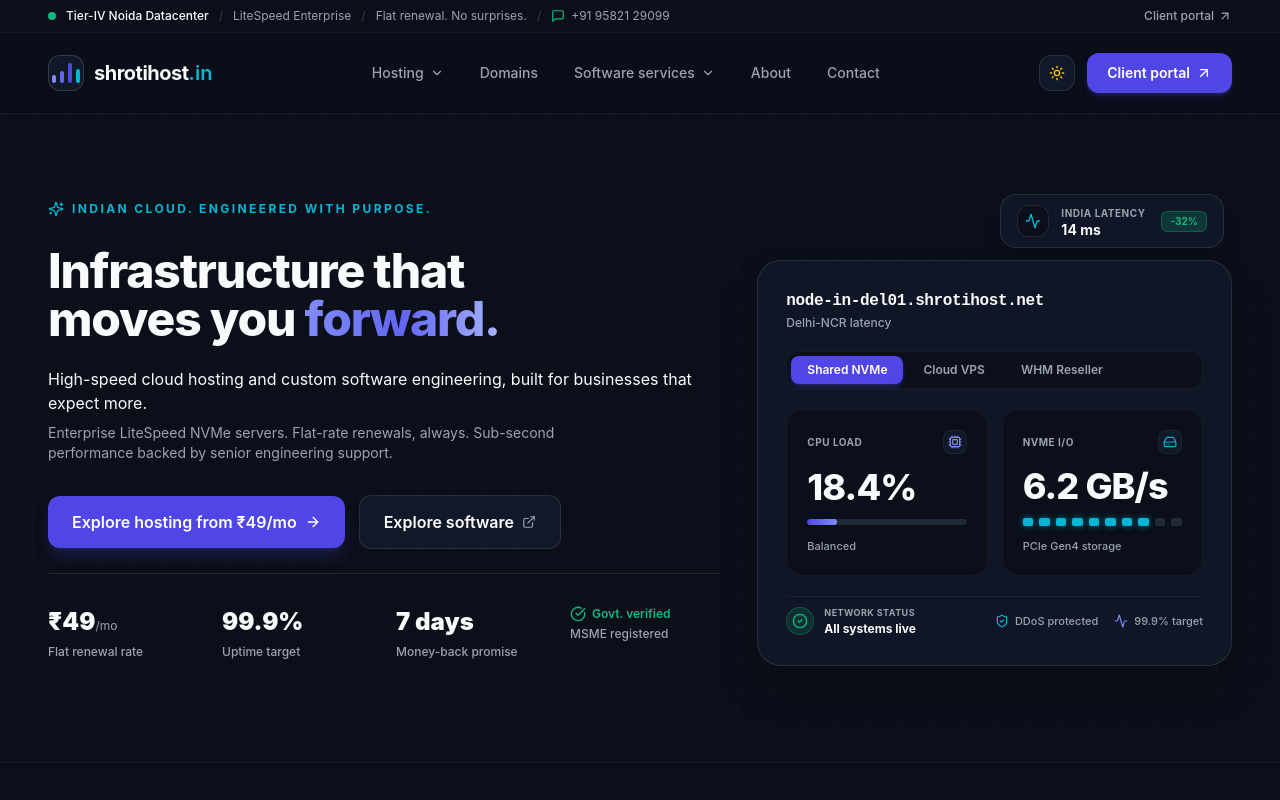
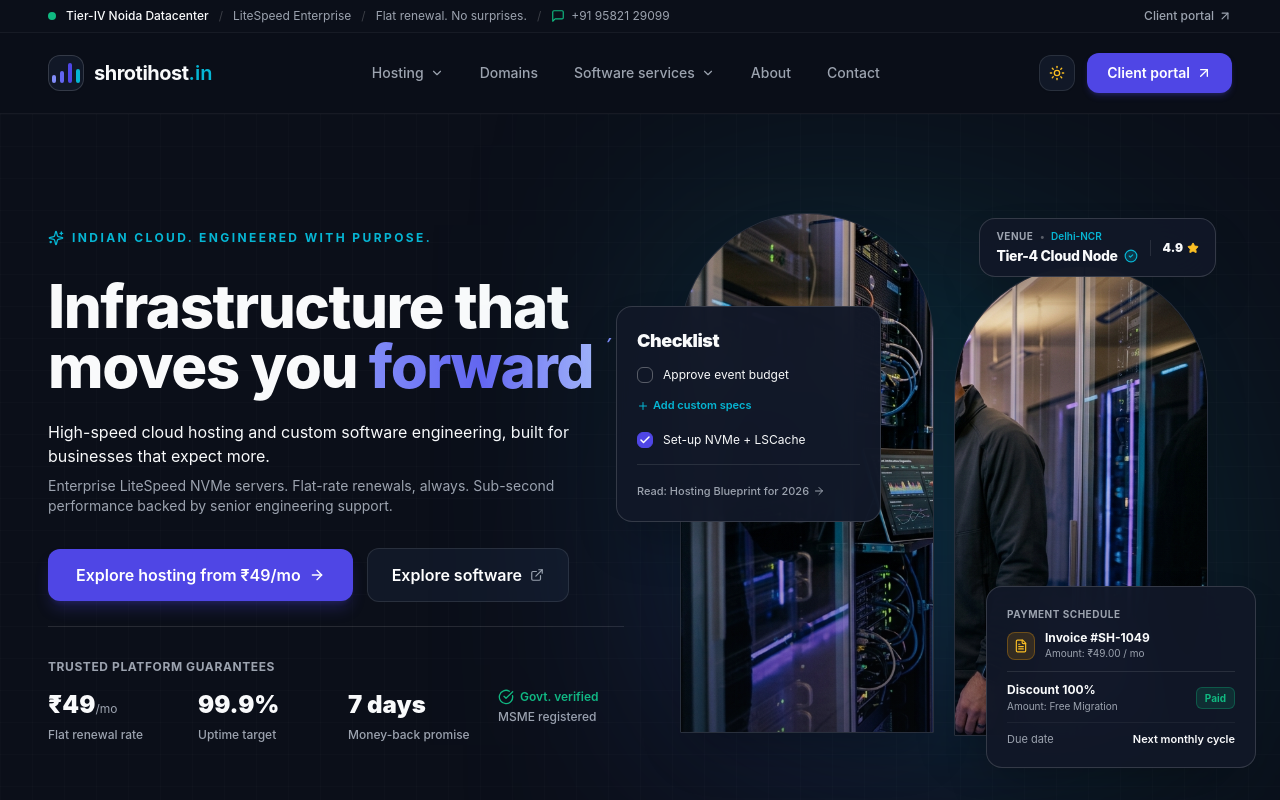
Before and after one commit to Komalgiri/shrotihost-redesign, a Next.js app: page / in a window 1280 px wide. Shown: the top 800 px of the page. Built offline with nearby package versions, Linux system fonts and the light colour scheme.

Commit message:
feat(hero): update Hero UI with dual curved photo portal and floating SaaS widget cards

```diff
--- a/src/app/page.tsx
+++ b/src/app/page.tsx
@@ -31,6 +31,7 @@ import { CTASection } from "@/components/ui/CTASection";
 import { DomainSearchBar } from "@/components/home/DomainSearchBar";
 import { HostingTabs } from "@/components/home/HostingTabs";
 import { InfrastructureVisualizer } from "@/components/home/InfrastructureVisualizer";
+import { HeroShowcase } from "@/components/home/HeroShowcase";
 import { HostingCategoryShowcase } from "@/components/home/HostingCategoryShowcase";
 import { HOMEPAGE_FAQS } from "@/data/faqs";
 import { INFRASTRUCTURE_PILLARS } from "@/data/hosting-features";
@@ -46,30 +47,35 @@ export default function HomePage() {
 
         <div className="relative w-full max-w-[1720px] mx-auto px-4 sm:px-6 lg:px-10 xl:px-12">
           <div className="grid grid-cols-1 lg:grid-cols-12 gap-12 lg:gap-8 items-center">
-            {/* LEFT COLUMN: Editorial Presentation & Copy */}
-            <div className="lg:col-span-6 xl:col-span-7 space-y-6 text-left">
-              {/* Eyebrow Tag matching screenshot */}
+            {/* LEFT COLUMN: Editorial Presentation & Copy matching reference */}
+            <div className="lg:col-span-6 xl:col-span-6 space-y-6 text-left">
+              {/* Eyebrow Tag */}
               <div className="inline-flex items-center gap-2 text-xs font-bold uppercase tracking-[0.2em] text-[#06B6D4]">
                 <Sparkles className="w-4 h-4 text-[#06B6D4]" />
                 <span>INDIAN CLOUD. ENGINEERED WITH PURPOSE.</span>
               </div>
 
-              {/* Exact Headline from screenshot */}
-              <h1 className="text-3xl sm:text-4xl lg:text-5xl font-extrabold text-[#F9FAFB] tracking-tight leading-[1.15]">
+              {/* Exact Headline styled with reference decorative accent */}
+              <h1 className="text-4xl sm:text-5xl lg:text-6xl font-extrabold text-[#F9FAFB] tracking-tight leading-[1.12]">
                 Infrastructure that{" "}
                 <br className="hidden sm:inline" />
                 moves you{" "}
+                <span className="inline-block relative">
                   <span className="text-transparent bg-clip-text bg-gradient-to-r from-[#818CF8] via-[#6366F1] to-[#A5B4FC]">
-                  forward.
+                    forward
+                  </span>
+                  <span className="absolute -top-1 -right-4 sm:-right-5 text-[#818CF8] font-light text-2xl sm:text-3xl select-none">
+                    ˊ
+                  </span>
                 </span>
               </h1>
 
-              {/* Subtitle Copy matching screenshot */}
-              <div className="space-y-2">
+              {/* Subtitle Copy */}
+              <div className="space-y-2 max-w-xl">
                 <p className="text-sm sm:text-base text-[#F9FAFB] font-normal leading-relaxed">
                   High-speed cloud hosting and custom software engineering, built for businesses that expect more.
                 </p>
-                <p className="text-xs sm:text-sm text-[#9CA3AF] leading-relaxed max-w-xl">
+                <p className="text-xs sm:text-sm text-[#9CA3AF] leading-relaxed">
                   Enterprise LiteSpeed NVMe servers. Flat-rate renewals, always. Sub-second performance backed by senior engineering support.
                 </p>
               </div>
@@ -78,7 +84,7 @@ export default function HomePage() {
               <div className="pt-2 flex flex-col sm:flex-row items-stretch sm:items-center gap-3.5">
                 <Link
                   href="/shared-hosting"
-                  className="bg-[#4F46E5] hover:bg-indigo-500 text-white font-semibold text-sm sm:text-base px-6 py-3.5 rounded-xl shadow-lg shadow-indigo-600/25 inline-flex items-center justify-center gap-2 transition-all"
+                  className="bg-[#4F46E5] hover:bg-indigo-500 text-white font-semibold text-sm sm:text-base px-7 py-3.5 rounded-xl shadow-lg shadow-indigo-600/25 inline-flex items-center justify-center gap-2 transition-all"
                 >
                   <span>Explore hosting from ₹49/mo</span>
                   <ArrowRight className="w-4 h-4" />
@@ -93,8 +99,12 @@ export default function HomePage() {
                 </Link>
               </div>
 
-              {/* Clean Trust Indicators Strip matching screenshot */}
-              <div className="pt-8 border-t border-white/10 grid grid-cols-2 sm:grid-cols-4 gap-6 max-w-2xl">
+              {/* Clean Trust Indicators Strip matching "Trusted by" row */}
+              <div className="pt-8 border-t border-white/10 max-w-2xl">
+                <span className="text-xs uppercase font-bold tracking-wider text-[#9CA3AF] block mb-3.5">
+                  Trusted Platform Guarantees
+                </span>
+                <div className="grid grid-cols-2 sm:grid-cols-4 gap-6">
                   <div>
                     <p className="text-xl sm:text-2xl font-black text-[#F9FAFB] leading-none">₹49<span className="text-xs font-normal text-[#9CA3AF]">/mo</span></p>
                     <p className="text-xs text-[#9CA3AF] mt-1.5 font-medium">Flat renewal rate</p>
@@ -119,10 +129,11 @@ export default function HomePage() {
                   </div>
                 </div>
               </div>
+            </div>
 
-            {/* RIGHT COLUMN: Interactive Infrastructure & Server Telemetry Visualizer */}
-            <div className="lg:col-span-6 xl:col-span-5">
-              <InfrastructureVisualizer />
+            {/* RIGHT COLUMN: Dual Organic Curved Arches & Floating UI Widgets */}
+            <div className="lg:col-span-6 xl:col-span-6">
+              <HeroShowcase />
             </div>
           </div>
         </div>
--- /dev/null
+++ b/src/components/home/HeroShowcase.tsx
@@ -0,0 +1,177 @@
+"use client";
+
+import React, { useState } from "react";
+import { Check, CheckCircle2, ShieldCheck, FileText, Star, ArrowRight, Plus } from "lucide-react";
+import Link from "next/link";
+
+interface HeroShowcaseProps {
+  imageSrc?: string;
+}
+
+export const HeroShowcase: React.FC<HeroShowcaseProps> = ({
+  imageSrc = "/images/hero-datacenter-team.jpg",
+}) => {
+  const [checklist, setChecklist] = useState({
+    nvme: false,
+    litespeed: true,
+    migration: true,
+    renewal: true,
+  });
+
+  return (
+    <div className="relative w-full max-w-[620px] mx-auto lg:ml-auto select-none pt-4 pb-10">
+      {/* AMBIENT GLOW BACKDROP */}
+      <div className="absolute top-1/2 left-1/2 -translate-x-1/2 -translate-y-1/2 w-[520px] h-[520px] bg-gradient-to-tr from-indigo-600/25 via-cyan-500/20 to-transparent blur-[120px] pointer-events-none" />
+
+      {/* DUAL ORGANIC SWOOPING ARCHES MATCHING REFERENCE SCREENSHOT */}
+      <div className="relative flex items-center justify-center gap-3.5 sm:gap-5 px-2 sm:px-6">
+        {/* 1. LEFT SWOOPING CURVED ARCH */}
+        <div className="w-[180px] sm:w-[230px] md:w-[255px] h-[440px] sm:h-[520px] rounded-t-full rounded-b-[90px] overflow-hidden relative shadow-2xl border border-white/10 dark:border-white/10 bg-[#111827] group">
+          <img
+            src={imageSrc}
+            alt="Cloud Infrastructure Engineers collaborating in modern datacenter"
+            className="w-full h-full object-cover object-left filter brightness-95 contrast-105 group-hover:scale-105 transition-transform duration-700"
+          />
+          {/* Subtle gradient vignette */}
+          <div className="absolute inset-0 bg-gradient-to-b from-transparent via-[#0B0F19]/5 to-[#0B0F19]/30 pointer-events-none" />
+        </div>
+
+        {/* 2. RIGHT COMPLEMENTARY SWOOPING CURVED ARCH */}
+        <div className="w-[180px] sm:w-[230px] md:w-[255px] h-[390px] sm:h-[470px] rounded-t-full rounded-b-[90px] overflow-hidden relative shadow-2xl border border-white/10 dark:border-white/10 bg-[#111827] mt-8 sm:mt-14 group">
+          <img
+            src={imageSrc}
+            alt="Enterprise Datacenter Server Infrastructure & Telemetry"
+            className="w-full h-full object-cover object-right filter brightness-95 contrast-105 group-hover:scale-105 transition-transform duration-700"
+          />
+          {/* Subtle gradient vignette */}
+          <div className="absolute inset-0 bg-gradient-to-b from-transparent via-[#0B0F19]/5 to-[#0B0F19]/30 pointer-events-none" />
+        </div>
+      </div>
+
+      {/* =========================================================================
+          FLOATING UI WIDGET CARDS MATCHING REFERENCE MOCKUP EXACTLY
+          ========================================================================= */}
+
+      {/* CARD 1: FLOATING CHECKLIST CARD (Left side, overlapping arches) */}
+      <div className="absolute -left-2 sm:-left-6 md:-left-10 top-24 sm:top-28 z-20 w-[230px] sm:w-[265px] bg-[#111827]/95 dark:bg-[#111827]/95 border border-white/15 rounded-2xl p-4 sm:p-5 shadow-2xl backdrop-blur-xl transition-all duration-300 hover:-translate-y-1">
+        <h4 className="text-base sm:text-lg font-black text-[#F9FAFB] tracking-tight mb-3">
+          Checklist
+        </h4>
+
+        <div className="space-y-2.5">
+          {/* Item 1: Unchecked in mockup style */}
+          <label className="flex items-center gap-2.5 text-xs text-[#F9FAFB] cursor-pointer group select-none">
+            <span
+              onClick={() => setChecklist((prev) => ({ ...prev, nvme: !prev.nvme }))}
+              className={`w-4 h-4 rounded-md flex items-center justify-center shrink-0 border transition-all ${
+                checklist.nvme
+                  ? "bg-[#4F46E5] border-[#4F46E5] text-white shadow-xs"
+                  : "bg-transparent border-white/30 hover:border-white/60"
+              }`}
+            >
+              {checklist.nvme && <Check className="w-3 h-3 stroke-[3]" />}
+            </span>
+            <span className="leading-snug">Approve event budget</span>
+          </label>
+
+          {/* Sub-action link matching "+ Add budget" in reference */}
+          <div className="pl-6.5">
+            <button
+              type="button"
+              className="text-[11px] font-semibold text-[#06B6D4] hover:text-cyan-300 inline-flex items-center gap-1 transition-colors"
+            >
+              <Plus className="w-3 h-3" />
+              <span>Add custom specs</span>
+            </button>
+          </div>
+
+          {/* Item 2: Checked in blue */}
+          <label className="flex items-center gap-2.5 text-xs text-[#F9FAFB] cursor-pointer group select-none pt-1">
+            <span
+              onClick={() => setChecklist((prev) => ({ ...prev, litespeed: !prev.litespeed }))}
+              className={`w-4 h-4 rounded-md flex items-center justify-center shrink-0 border transition-all ${
+                checklist.litespeed
+                  ? "bg-[#4F46E5] border-[#4F46E5] text-white shadow-xs"
+                  : "bg-transparent border-white/30 hover:border-white/60"
+              }`}
+            >
+              {checklist.litespeed && <Check className="w-3 h-3 stroke-[3]" />}
+            </span>
+            <span className="leading-snug">Set-up NVMe + LSCache</span>
+          </label>
+        </div>
+
+        <div className="mt-4 pt-3 border-t border-white/10">
+          <Link
+            href="/shared-hosting"
+            className="text-[11px] font-medium text-[#9CA3AF] hover:text-[#06B6D4] inline-flex items-center gap-1 transition-colors"
+          >
+            <span>Read: Hosting Blueprint for 2026</span>
+            <ArrowRight className="w-3 h-3" />
+          </Link>
+        </div>
+      </div>
+
+      {/* CARD 2: FLOATING DATACENTER VENUE PILL (Top Right matching reference) */}
+      <div className="absolute right-1 sm:right-4 top-4 sm:top-6 z-20 bg-[#111827]/95 dark:bg-[#111827]/95 border border-white/15 rounded-2xl px-3.5 sm:px-4 py-2 sm:py-2.5 shadow-2xl backdrop-blur-xl flex items-center gap-3 transition-all duration-300 hover:-translate-y-1">
+        <div>
+          <div className="flex items-center gap-1.5">
+            <span className="text-[10px] font-bold uppercase tracking-wider text-[#9CA3AF]">
+              Venue
+            </span>
+            <span className="text-[10px] text-white/30">•</span>
+            <span className="text-[10px] text-[#06B6D4] font-semibold">Delhi-NCR</span>
+          </div>
+          <div className="flex items-center gap-1.5 mt-0.5">
+            <h5 className="text-xs sm:text-sm font-extrabold text-[#F9FAFB] tracking-tight">
+              Tier-4 Cloud Node
+            </h5>
+            <CheckCircle2 className="w-3.5 h-3.5 text-[#06B6D4] fill-[#06B6D4]/20" />
+          </div>
+        </div>
+
+        <div className="pl-3 border-l border-white/10 flex items-center gap-1">
+          <span className="text-xs font-black text-[#F9FAFB]">4.9</span>
+          <Star className="w-3 h-3 fill-amber-400 text-amber-400" />
+        </div>
+      </div>
+
+      {/* CARD 3: FLOATING PAYMENT SCHEDULE & INVOICE (Bottom Right matching reference) */}
+      <div className="absolute -right-2 sm:-right-4 md:-right-6 bottom-0 sm:bottom-2 z-20 w-[235px] sm:w-[270px] bg-[#111827]/95 dark:bg-[#111827]/95 border border-white/15 rounded-2xl p-4 sm:p-5 shadow-2xl backdrop-blur-xl transition-all duration-300 hover:-translate-y-1">
+        <span className="text-[10px] font-bold uppercase tracking-wider text-[#9CA3AF] block mb-2.5">
+          Payment schedule
+        </span>
+
+        {/* Invoice Row */}
+        <div className="flex items-center gap-2.5 pb-2.5 border-b border-white/10">
+          <div className="w-7 h-7 rounded-lg bg-amber-500/15 border border-amber-500/30 flex items-center justify-center text-amber-400 shrink-0">
+            <FileText className="w-3.5 h-3.5" />
+          </div>
+          <div className="flex-1 min-w-0">
+            <p className="text-xs font-bold text-[#F9FAFB] leading-none truncate">Invoice #SH-1049</p>
+            <p className="text-[10px] text-[#9CA3AF] mt-0.5 truncate">Amount: ₹49.00 / mo</p>
+          </div>
+        </div>
+
+        <div className="pt-2.5 space-y-2">
+          {/* Discount Line matching reference */}
+          <div className="flex items-center justify-between text-xs">
+            <div className="text-left">
+              <span className="text-xs font-bold text-[#F9FAFB] block">Discount 100%</span>
+              <span className="text-[10px] text-[#9CA3AF]">Amount: Free Migration</span>
+            </div>
+            <span className="text-[10px] font-bold text-[#10B981] bg-emerald-500/15 border border-emerald-500/30 px-2 py-0.5 rounded-md">
+              Paid
+            </span>
+          </div>
+
+          {/* Due date row */}
+          <div className="flex items-center justify-between text-[11px] pt-2 border-t border-white/5 text-[#9CA3AF]">
+            <span>Due date</span>
+            <span className="font-semibold text-[#F9FAFB]">Next monthly cycle</span>
+          </div>
+        </div>
+      </div>
+    </div>
+  );
+};
```
Also changed, not shown: public/images/hero-datacenter-team.jpg (added), 1 other file (tests, documents, lock files or other folders). Lines whose indentation alone changed are shown as unchanged.
